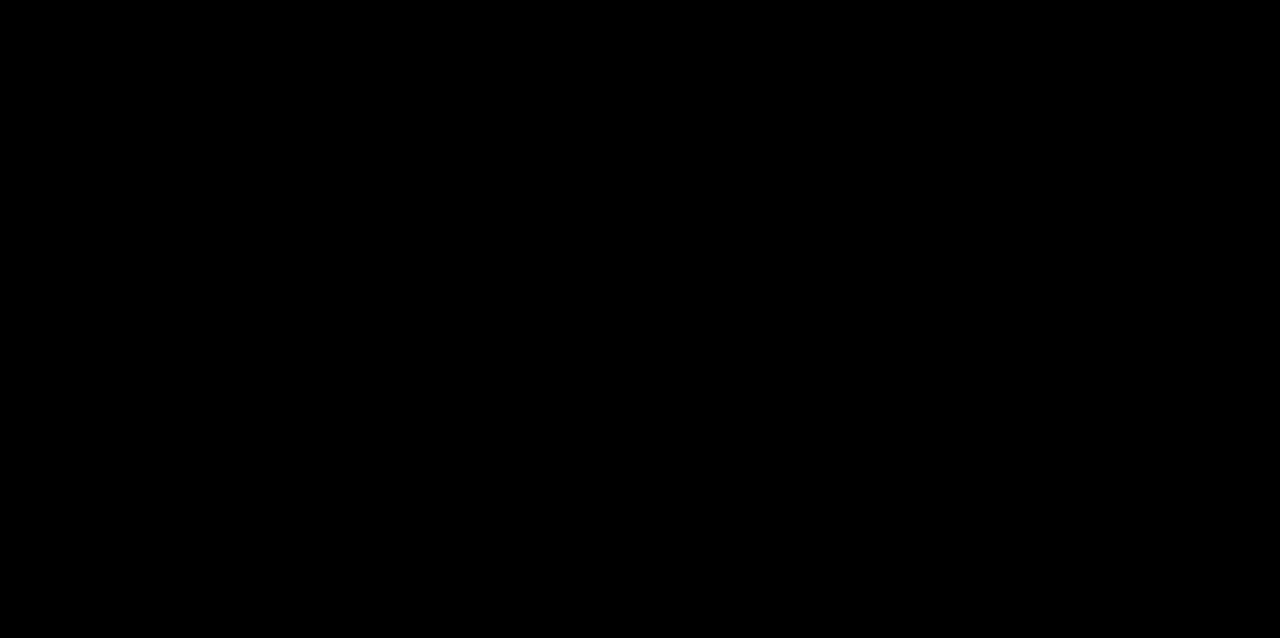
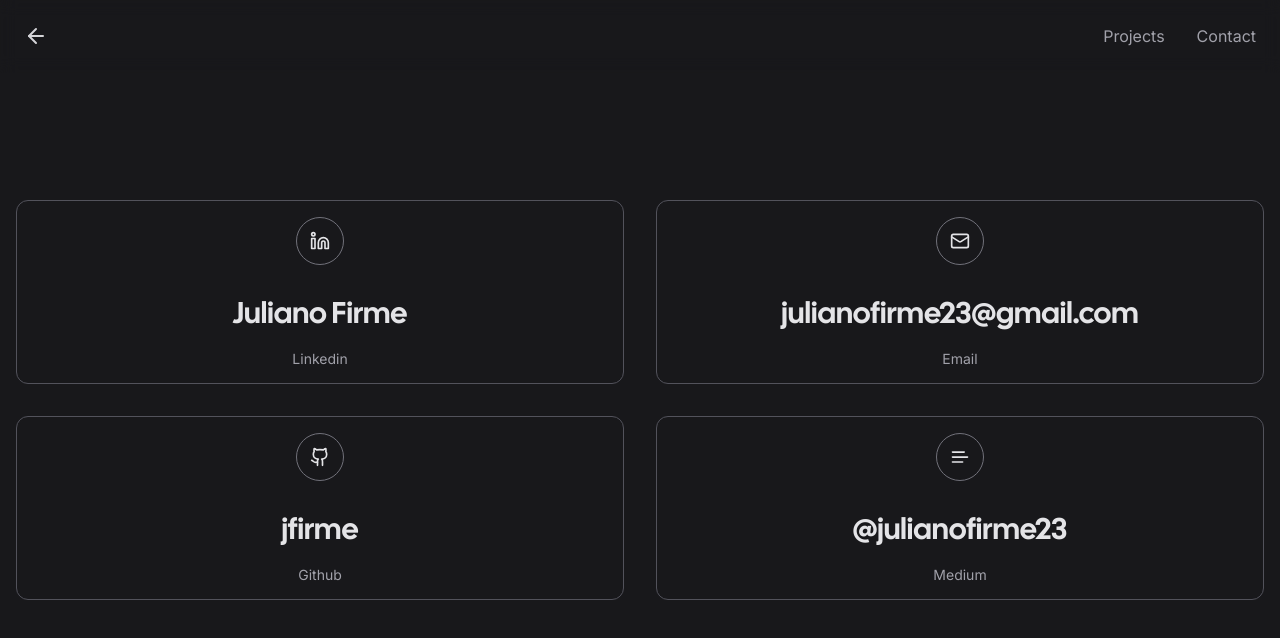
Before and after one commit to julianofirme/juliano.one, a Next.js app: page /contact in a window 1280 px wide. Before the commit this address had no page. Shown: the top 638 px of the page. Built offline with nearby package versions, Linux system fonts and the light colour scheme.

Commit message:
feat: contacts page

```diff
--- a/package.json
+++ b/package.json
@@ -17,6 +17,7 @@
     "eslint": "8.42.0",
     "eslint-config-next": "13.4.4",
     "framer-motion": "^10.12.16",
+    "lucide-react": "^0.240.0",
     "next": "13.4.4",
     "postcss": "8.4.24",
     "react": "18.2.0",
--- a/src/app/components/article.tsx
+++ b/src/app/components/article.tsx
@@ -7,7 +7,7 @@
 
 export const Article: React.FC<Props> = ({ project, views }) => {
 	return (
-		<Link href={`${project.url}`}>
+		<Link target="_blank" href={`${project.url}`}>
 			<article className="p-4 md:p-8">
 				<div className="flex justify-between gap-2 items-center">
 					<span className="-mt-4 mb-4 text-xs duration-1000 text-zinc-400 group-hover:text-white group-hover:border-zinc-200 drop-shadow-orange">
--- /dev/null
+++ b/src/app/components/nav.tsx
@@ -0,0 +1,55 @@
+"use client";
+import { ArrowLeft } from "lucide-react";
+import Link from "next/link";
+import React, { useEffect, useRef, useState } from "react";
+
+export const Navigation: React.FC = () => {
+	const ref = useRef<HTMLElement>(null);
+	const [isIntersecting, setIntersecting] = useState(true);
+
+	useEffect(() => {
+		if (!ref.current) return;
+		const observer = new IntersectionObserver(([entry]) =>
+			setIntersecting(entry.isIntersecting),
+		);
+
+		observer.observe(ref.current);
+		return () => observer.disconnect();
+	}, []);
+
+	return (
+		<header ref={ref}>
+			<div
+				className={`fixed inset-x-0 top-0 z-50 backdrop-blur  duration-200 border-b  ${
+					isIntersecting
+						? "bg-zinc-900/0 border-transparent"
+						: "bg-zinc-900/500  border-zinc-800 "
+				}`}
+			>
+				<div className="container flex flex-row-reverse items-center justify-between p-6 mx-auto">
+					<div className="flex justify-between gap-8">
+						<Link
+							href="/projects"
+							className="duration-200 text-zinc-400 hover:text-zinc-100"
+						>
+							Projects
+						</Link>
+						<Link
+							href="/contact"
+							className="duration-200 text-zinc-400 hover:text-zinc-100"
+						>
+							Contact
+						</Link>
+					</div>
+
+					<Link
+						href="/"
+						className="duration-200 text-zinc-300 hover:text-zinc-100"
+					>
+						<ArrowLeft className="w-6 h-6 " />
+					</Link>
+				</div>
+			</div>
+		</header>
+	);
+};
--- /dev/null
+++ b/src/app/contact/page.tsx
@@ -0,0 +1,69 @@
+"use client";
+import { Github, Linkedin, Mail, Text } from "lucide-react";
+import Link from "next/link";
+import { Navigation } from "../components/nav";
+import { Card } from "../components/card";
+
+const socials = [
+  {
+		key: 1,
+    icon: <Linkedin size={20} />,
+    href: "https://www.linkedin.com/in/juliano-asfirme/",
+    label: "Linkedin",
+    handle: "Juliano Firme",
+  },
+  {
+		key: 2,
+    icon: <Mail size={20} />,
+    href: "mailto:julianofirme23@gmail.com",
+    label: "Email",
+    handle: "julianofirme23@gmail.com",
+  },
+  {
+		key: 3,
+    icon: <Github size={20} />,
+    href: "https://github.com/jfirme-sys",
+    label: "Github",
+    handle: "jfirme",
+  },
+  {
+		key: 4,
+    icon: <Text size={20} />,
+    href: "https://medium.com/@julianofirme23/",
+    label: "Medium",
+    handle: "@julianofirme23",
+  },
+];
+
+export default function Example() {
+  return (
+    <div className="bg-zinc-900">
+      <Navigation />
+      <div className="container flex items-center justify-center min-h-screen px-4 mx-auto">
+        <div className="grid w-full h-[400px] grid-cols-1 gap-8 mx-auto sm:mt-0 sm:grid-cols-2">
+          {socials.map((s) => (
+            <Card key={s.key}>
+              <Link
+                href={s.href}
+                target="_blank"
+                className="p-4 flex flex-col items-center gap-4 duration-700 group md:gap-8"
+              >
+                <span className="z-10 flex items-center justify-center w-12 h-12 text-sm duration-1000 border rounded-full text-zinc-200 group-hover:text-white group-hover:bg-zinc-900 border-zinc-500 bg-zinc-900 group-hover:border-zinc-200 drop-shadow-orange">
+                  {s.icon}
+                </span>{" "}
+                <div className="z-10 flex flex-col items-center">
+                  <span className="text-xl font-medium duration-150 lg:text-3xl text-zinc-200 group-hover:text-white font-display">
+                    {s.handle}
+                  </span>
+                  <span className="mt-4 text-sm text-center duration-1000 text-zinc-400 group-hover:text-zinc-200">
+                    {s.label}
+                  </span>
+                </div>
+              </Link>
+            </Card>
+          ))}
+        </div>
+      </div>
+    </div>
+  );
+}
--- a/src/app/projects/page.tsx
+++ b/src/app/projects/page.tsx
@@ -1,6 +1,7 @@
 import { FunctionComponent } from "react";
 import { Card } from "../components/card";
 import { Article } from "../components/article";
+import { Navigation } from "../components/nav";
 
 interface pageProps {}
 
@@ -22,7 +23,7 @@
 const page: FunctionComponent<pageProps> = () => {
   return (
     <div>
-
+      <Navigation />
       <div className="px-6 pt-16 mx-auto space-y-8 max-w-7xl lg:px-8 md:space-y-16 md:pt-24 lg:pt-32">
         <div className="max-w-2xl mx-auto lg:mx-0">
           <h2 className="text-3xl font-bold tracking-tight text-zinc-100 sm:text-4xl">
```
